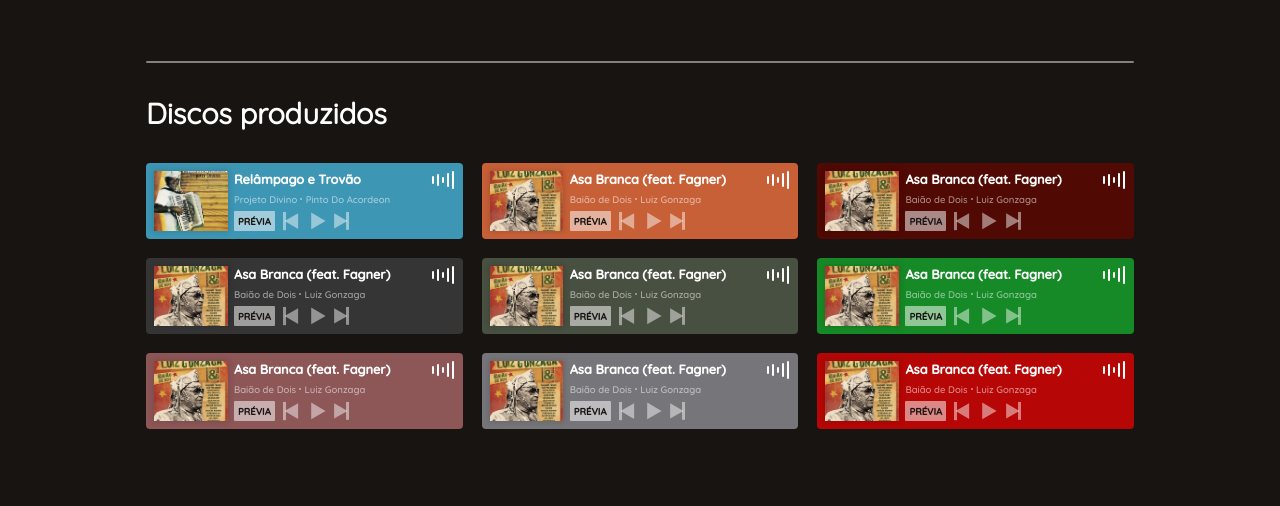
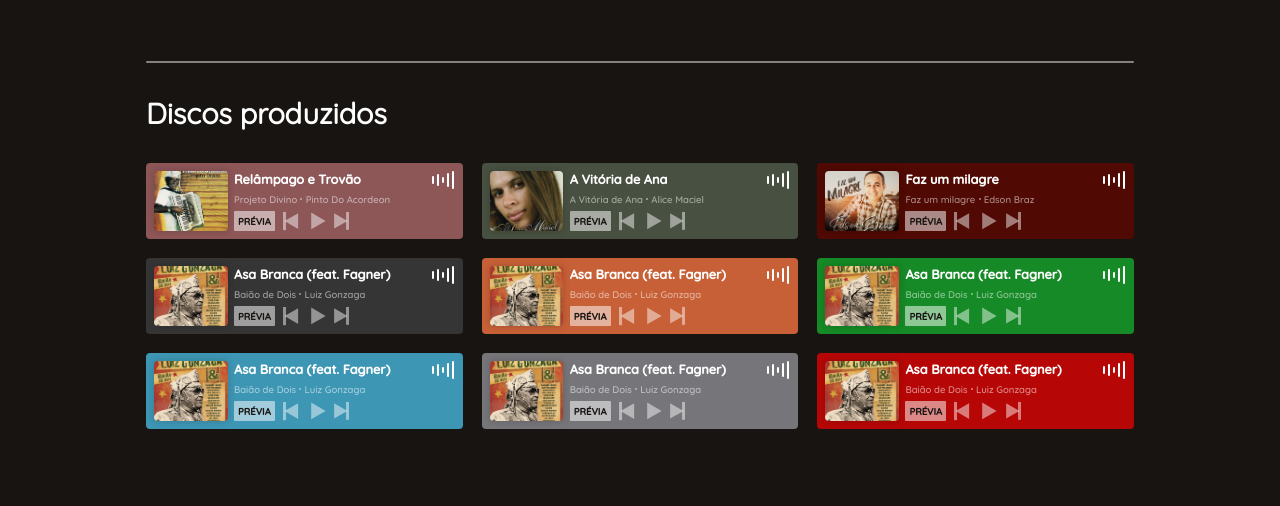
Before and after one commit to danieldantasnew/PBSTUDIO, a website built with Vite: page index.html in a window 1280 px wide. Shown: the part 1196-1702 px from the top of the page. Built offline with nearby package versions, Linux system fonts and the light colour scheme.

Commit message:
feat: novas músicas

```diff
--- a/index.html
+++ b/index.html
@@ -194,19 +194,19 @@
                 </div>
               </div>
               <div id="audio2" class="audio-player">
-                <img src="./src/Assets/Audios/Capa Album.png" alt="Capa do álbum">
+                <img src="./src/Assets/Audios/Alice Maciel/capaalbum.png" alt="Capa do álbum">
                 <div class="audio-info">
-                  <h4>Asa Branca (feat. Fagner)</h4>
+                  <h4>A Vitória de Ana</h4>
                   <div class="audio-album-info">
-                    <p>Baião de Dois</p>
+                    <p>A Vitória de Ana</p>
                     <div class="separador-album-artista"></div>
-                    <p>Luiz Gonzaga</p>
+                    <p>Alice Maciel</p>
                   </div>
                   <div class="ultima-linha">
                     <p>PRÉVIA</p>
                     <div class="controll">
                       <audio>
-                        <source src="./src/Assets/Audios/Luiz Gonzaga - Asa Branca ft. Fagner, Sivuca, Guadalupe.mp3" type="audio/mpeg">
+                        <source src="./src/Assets/Audios/Alice Maciel/a-vitoria-de-ana.mp3" type="audio/mpeg">
                       </audio>
                       <div class="prev">
                         <svg width="27" height="25" viewBox="0 0 27 25" fill="none" xmlns="http://www.w3.org/2000/svg">
@@ -238,19 +238,19 @@
                 </div>
               </div>
               <div id="audio3" class="audio-player">
-                <img src="./src/Assets/Audios/Capa Album.png" alt="Capa do álbum">
+                <img src="./src/Assets/Audios/Edson Braz/capaAlbum.png" alt="Capa do álbum">
                 <div class="audio-info">
-                  <h4>Asa Branca (feat. Fagner)</h4>
+                  <h4>Faz um milagre</h4>
                   <div class="audio-album-info">
-                    <p>Baião de Dois</p>
+                    <p>Faz um milagre</p>
                     <div class="separador-album-artista"></div>
-                    <p>Luiz Gonzaga</p>
+                    <p>Edson Braz</p>
                   </div>
                   <div class="ultima-linha">
                     <p>PRÉVIA</p>
                     <div class="controll">
                       <audio>
-                        <source src="./src/Assets/Audios/Luiz Gonzaga - Asa Branca ft. Fagner, Sivuca, Guadalupe.mp3" type="audio/mpeg">
+                        <source src="./src/Assets/Audios/Edson Braz/faz-um-milagre.mp3" type="audio/mpeg">
                       </audio>
                       <div class="prev">
                         <svg width="27" height="25" viewBox="0 0 27 25" fill="none" xmlns="http://www.w3.org/2000/svg">
--- a/src/Styles/Discos.css
+++ b/src/Styles/Discos.css
@@ -35,7 +35,7 @@
 .audio-player img {
   height: 100%;
   width: 100%;
-  border: 4px;
+  border-radius: 4px;
   object-fit: cover;
   box-shadow: 0px 0px 6px 1px rgba(0, 0, 0, 0.144);
 }
@@ -174,11 +174,11 @@
 }
 
 #audio1 {
-  background-color: #3d96b4;
+  background-color: #8D5657;
 }
 
 #audio2 {
-  background-color: #C76037;
+  background-color: #485041 ;
 }
 
 #audio3 {
@@ -190,7 +190,7 @@
 }
 
 #audio5 {
-  background-color: #485041;
+  background-color: #C76037;
 }
 
 #audio6 {
@@ -198,7 +198,7 @@
 }
 
 #audio7 {
-  background-color: #8D5657;
+  background-color: #3d96b4;
 }
 
 #audio8 {
```
Also changed, not shown: src/Assets/Audios/Alice Maciel/capaalbum.png (added), src/Assets/Audios/Edson Braz/capaAlbum.png (added), 2 other files.
